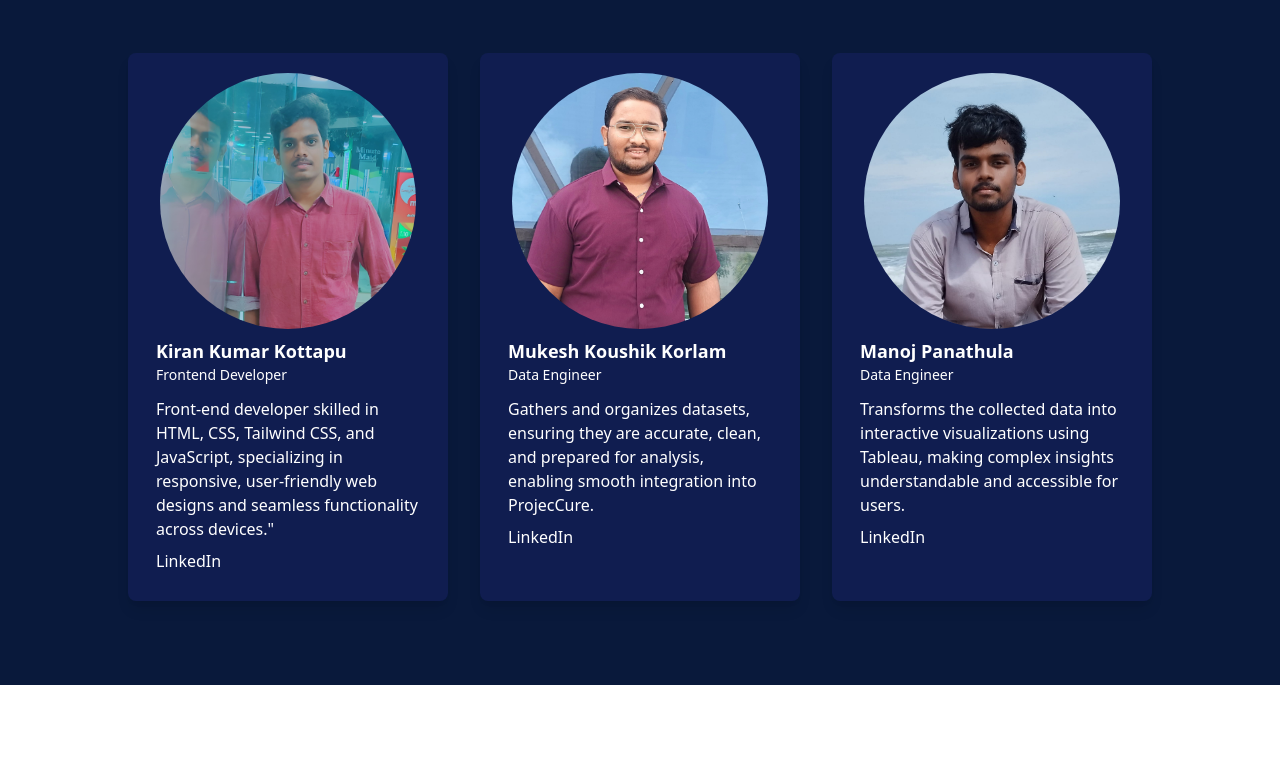
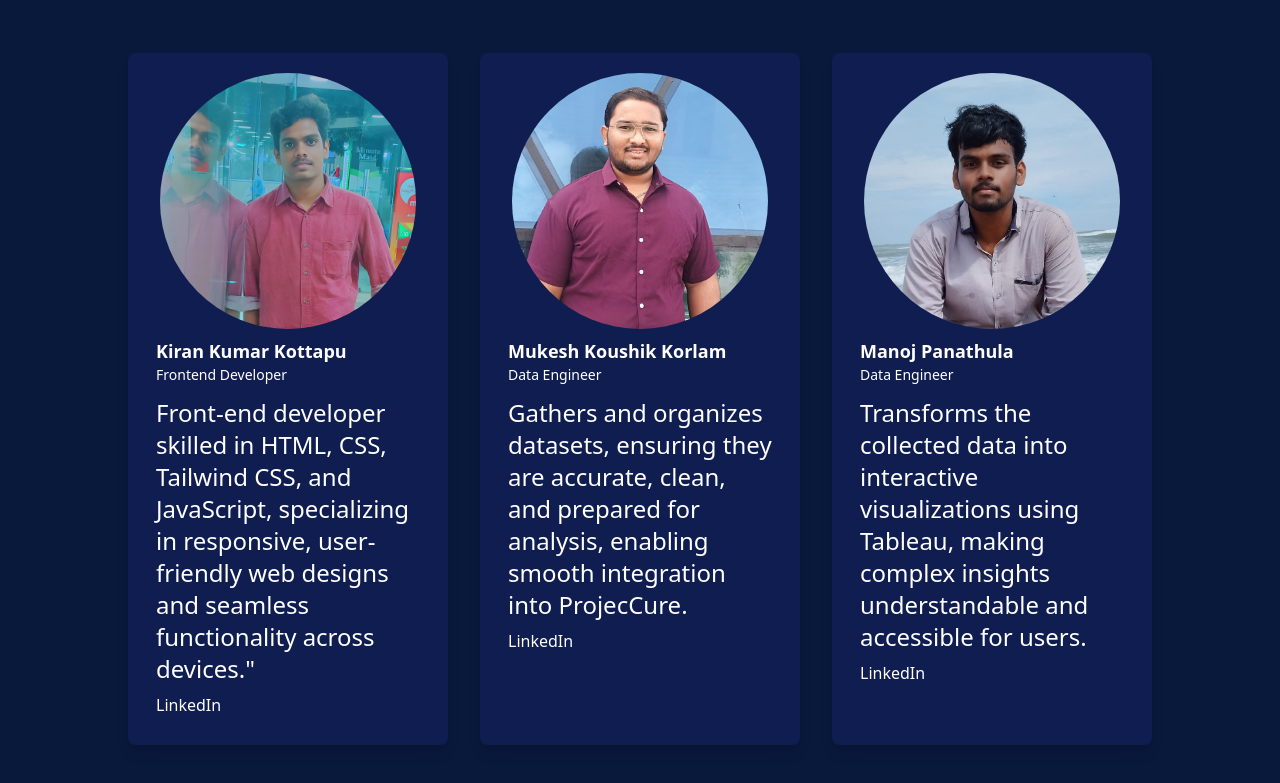
Before and after one commit to Kirankottapu/ProjecCure, a plain HTML site: page index.html in a window 1280 px wide. Shown: the part 3691-4474 px from the top of the page. Before the commit the page ends 4376 px from the top, so only its background shows below. Drawn offline with nearby package versions, Linux system fonts and the light colour scheme.

Commit message:
TeamTextChanged

```diff
--- a/index.html
+++ b/index.html
@@ -180,7 +180,7 @@
                         <div class="p-2">
                             <h3 class="text-lg font-bold text-white">Kiran Kumar Kottapu</h3>
                             <p class="text-sm text-white">Frontend Developer</p>
-                            <p class="mt-3 text-white">Front-end developer skilled in HTML, CSS, Tailwind CSS, and JavaScript, specializing in responsive, user-friendly web designs and seamless functionality across devices."</p>
+                            <p class="mt-3 text-white sm:text-2xl">Front-end developer skilled in HTML, CSS, Tailwind CSS, and JavaScript, specializing in responsive, user-friendly web designs and seamless functionality across devices."</p>
                             <div class="mt-2 flex space-x-4">
                                 <a href="#" class="text-white hover:underline">LinkedIn</a>
                             </div>
@@ -192,7 +192,7 @@
                         <div class="p-2">
                             <h3 class="text-lg font-bold text-white">Mukesh Koushik Korlam</h3>
                             <p class="text-sm text-white">Data Engineer</p>
-                            <p class="mt-3 text-white">Gathers and organizes datasets, ensuring they are accurate, clean, and prepared for analysis, enabling smooth integration into ProjecCure.</p>
+                            <p class="mt-3 text-white sm:text-2xl">Gathers and organizes datasets, ensuring they are accurate, clean, and prepared for analysis, enabling smooth integration into ProjecCure.</p>
                             <div class="mt-2 flex space-x-4">
                                 <a href="#" class="text-white hover:underline">LinkedIn</a>
                             </div>
@@ -204,7 +204,7 @@
                         <div class="p-2">
                             <h3 class="text-lg font-bold text-white">Manoj Panathula</h3>
                             <p class="text-sm text-white">Data Engineer</p>
-                            <p class="mt-3 text-white">Transforms the collected data into interactive visualizations using Tableau, making complex insights understandable and accessible for users.</p>
+                            <p class="mt-3 text-white sm:text-2xl">Transforms the collected data into interactive visualizations using Tableau, making complex insights understandable and accessible for users.</p>
                             <div class="mt-2 flex space-x-4">
                                 <a href="#" class="text-white hover:underline">LinkedIn</a>
                             </div>
```
